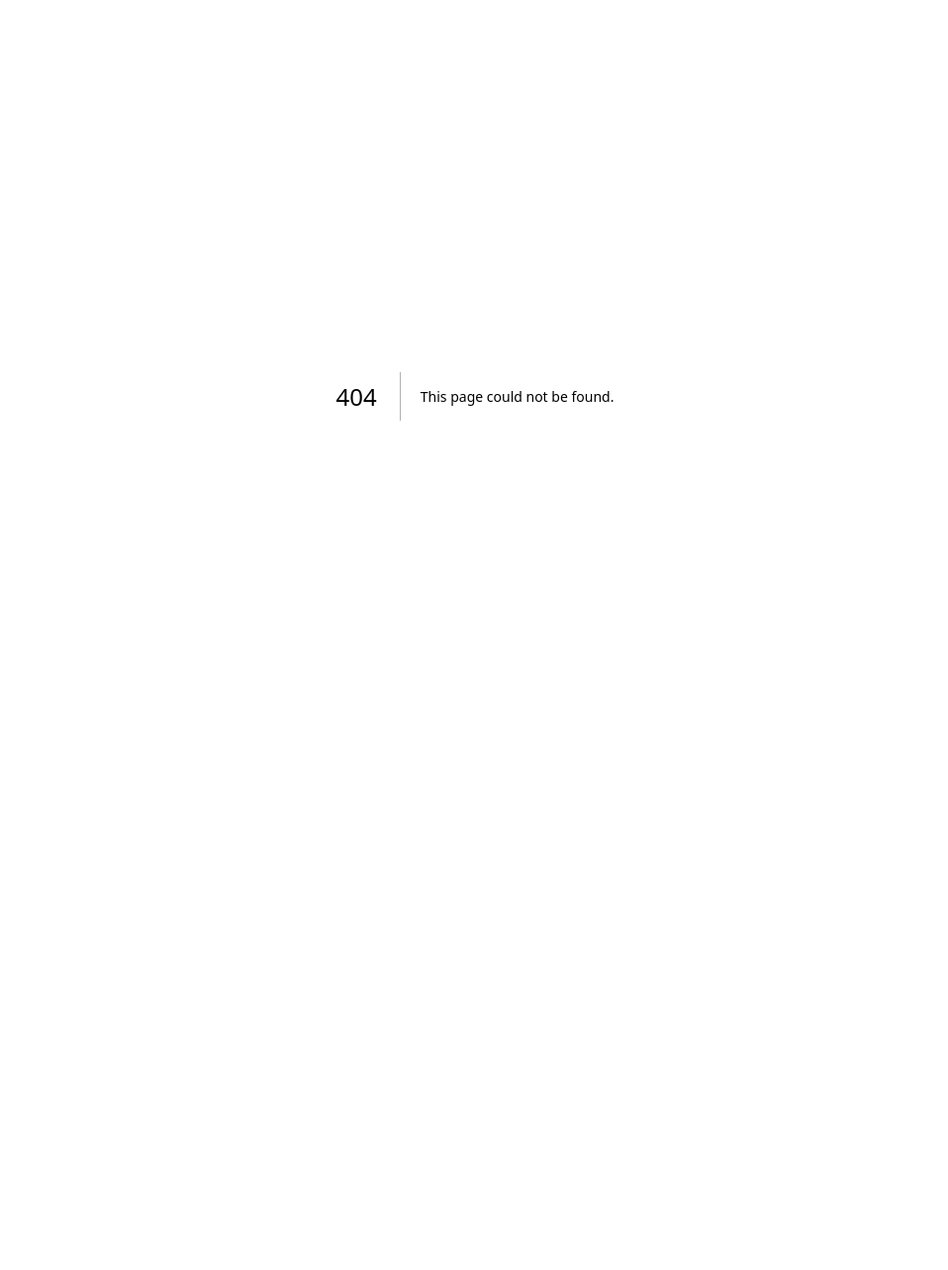
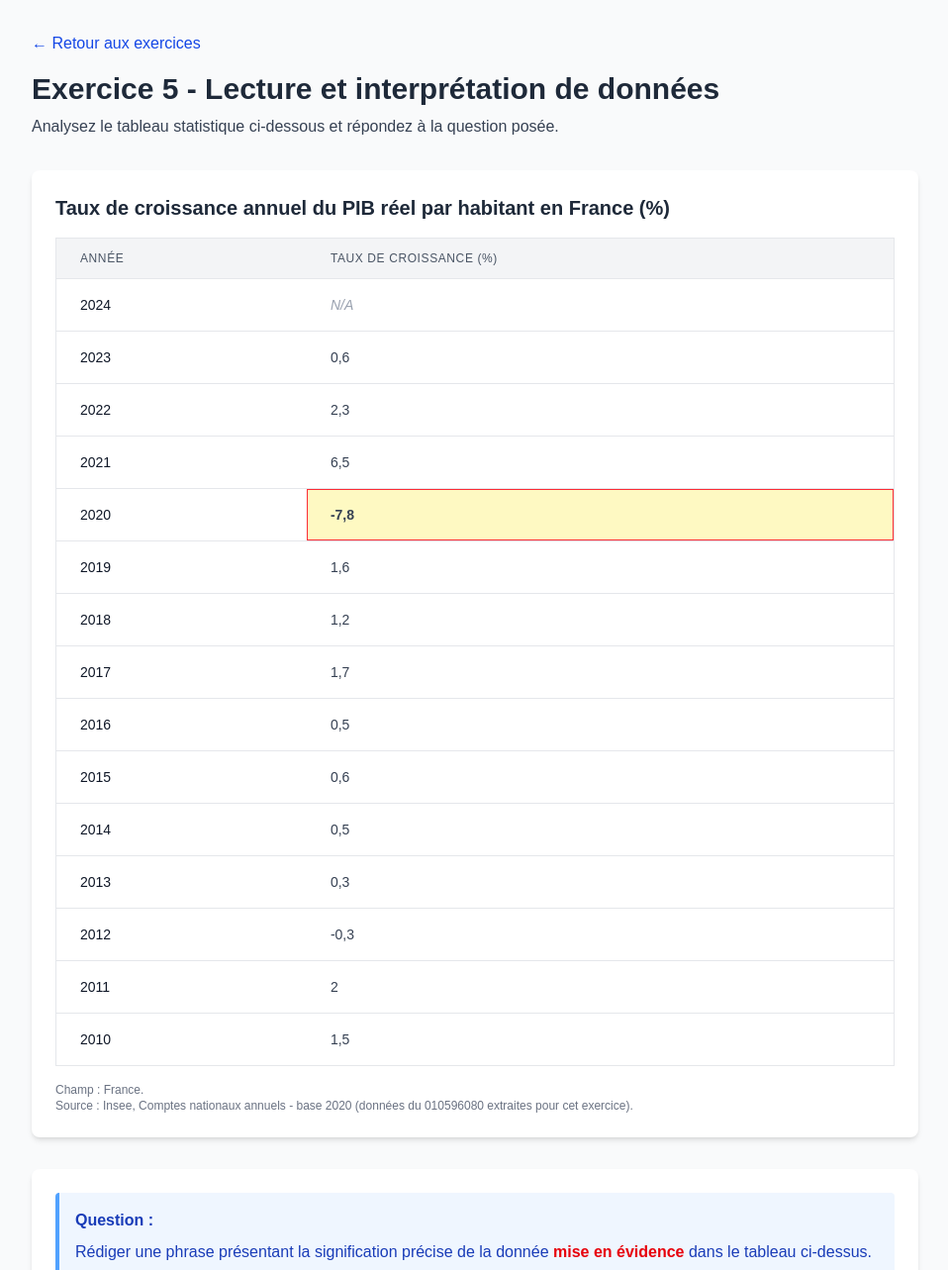
Before and after one commit to paulgy/projet_gy, a Next.js app: page /exercices/exercice5 in a window 1280 px wide. Before the commit this address had no page. Shown: the top 1283 px of the page at 99% size, without its empty margins (160-1118 px from the left). Before the commit the page ends 800 px from the top, so only its background shows below. Built offline with nearby package versions, Linux system fonts and the light colour scheme.

Commit message:
premier diaporama

```diff
--- /dev/null
+++ b/src/app/exercices/exercice5/page.tsx
@@ -0,0 +1,232 @@
+"use client"; // Nécessaire pour utiliser useState
+
+import React, { useState } from "react"; // Import useState
+import Link from "next/link"; // Import Link pour la navigation
+
+// Interface pour typer nos données de croissance (inchangée)
+interface GrowthData {
+  year: string;
+  value: number | null;
+  code: string;
+}
+
+// Données CSV brutes (inchangées)
+const rawCsvData = `
+"Libellé";"Taux de croissance annuelle du PIB réel par habitant";"Codes"
+"idBank";"010596080";""
+"Dernière mise à jour";"17/02/2025 15:00";""
+"Période";"";""
+"2024";"";"O"
+"2023";"0.6";"A"
+"2022";"2.3";"P"
+"2021";"6.5";"A"
+"2020";"-7.8";"A"
+"2019";"1.6";"A"
+"2018";"1.2";"A"
+"2017";"1.7";"A"
+"2016";"0.5";"A"
+"2015";"0.6";"A"
+"2014";"0.5";"A"
+"2013";"0.3";"A"
+"2012";"-0.3";"A"
+"2011";"2.0";"A"
+"2010";"1.5";"A"
+`;
+
+// Fonction de parsing CSV (inchangée)
+const parseGrowthData = (csv: string): GrowthData[] => {
+  const lines = csv.trim().split("\n");
+  const dataLines = lines.slice(4);
+  const data: GrowthData[] = dataLines
+    .map((line) => {
+      const parts = line
+        .match(/(?:\"([^\"]*)\"|([^;]+))/g)
+        ?.map((part) => part.replace(/^\"|\"$/g, ""));
+      if (parts && parts.length >= 2) {
+        const year = parts[0];
+        const valueStr = parts[1];
+        const code = parts[2] || "";
+        if (!isNaN(parseInt(year))) {
+          const value =
+            valueStr === "" || isNaN(parseFloat(valueStr))
+              ? null
+              : parseFloat(valueStr);
+          return { year, value, code };
+        }
+      }
+      return null;
+    })
+    .filter((item): item is GrowthData => item !== null);
+  return data;
+};
+
+// Le composant de la page d'exercice
+const ExerciceLectureDonneesPage = () => {
+  // Traitement des données
+  const growthData = parseGrowthData(rawCsvData);
+  const highlightedYear = "2020";
+
+  // État pour stocker la réponse de l'élève
+  const [studentAnswer, setStudentAnswer] = useState("");
+  // État pour le feedback (étape future)
+  const [feedback, setFeedback] = useState("");
+
+  // Trouver la donnée spécifique (utile pour la future correction)
+  const highlightedDataPoint = growthData.find(
+    (d) => d.year === highlightedYear
+  );
+  const expectedSentenceStart = `En ${highlightedYear}, le taux de croissance annuel du PIB réel par habitant en France`; // Exemple pour la correction future
+
+  // Fonction pour gérer la soumission (étape future)
+  const handleSubmit = () => {
+    console.log("Réponse soumise :", studentAnswer);
+    // Logique de correction à implémenter ici
+    // Appel à l'API IA, comparaison, etc.
+    // setFeedback(...)
+  };
+
+  return (
+    // Structure globale inspirée de exercice2
+    <div className="min-h-screen py-8 px-4 bg-gray-50">
+      <div className="max-w-4xl mx-auto">
+        {" "}
+        {/* Ajusté max-w pour un tableau moins large */}
+        {/* En-tête */}
+        <div className="mb-8">
+          <div className="flex items-center mb-4">
+            {/* Lien de retour - Adaptez le href si nécessaire */}
+            <Link
+              href="/exercices"
+              className="text-blue-700 hover:text-blue-900 mr-3 font-medium"
+            >
+              &larr; Retour aux exercices
+            </Link>
+          </div>
+          <h1 className="text-3xl font-bold text-gray-800 mb-2">
+            Exercice 5 - Lecture et interprétation de données
+          </h1>
+          <p className="text-gray-700">
+            Analysez le tableau statistique ci-dessous et répondez à la question
+            posée.
+          </p>
+          {/* Pourrait afficher des indicateurs comme dans exercice2 si besoin */}
+          {/* <div className="flex justify-end items-center mt-4 space-x-4"> ... </div> */}
+        </div>
+        {/* Section Tableau */}
+        <div className="bg-white p-6 rounded-lg shadow-md mb-8">
+          <h2 className="text-xl font-semibold mb-4 text-gray-800">
+            Taux de croissance annuel du PIB réel par habitant en France (%)
+          </h2>
+          <div className="overflow-x-auto">
+            {/* Application de styles Tailwind similaires à ceux qu'on pourrait attendre pour un tableau propre */}
+            <table className="min-w-full divide-y divide-gray-200 border border-gray-200">
+              <thead className="bg-gray-100">
+                <tr>
+                  <th
+                    scope="col"
+                    className="px-6 py-3 text-left text-xs font-medium text-gray-600 uppercase tracking-wider"
+                  >
+                    Année
+                  </th>
+                  <th
+                    scope="col"
+                    className="px-6 py-3 text-left text-xs font-medium text-gray-600 uppercase tracking-wider"
+                  >
+                    Taux de croissance (%)
+                  </th>
+                </tr>
+              </thead>
+              <tbody className="bg-white divide-y divide-gray-200">
+                {growthData.map((data) => (
+                  <tr key={data.year} className="hover:bg-gray-50">
+                    <td className="px-6 py-4 whitespace-nowrap text-sm font-medium text-gray-900">
+                      {data.year}
+                    </td>
+                    <td
+                      className={`px-6 py-4 whitespace-nowrap text-sm text-gray-700 ${
+                        data.year === highlightedYear
+                          ? "bg-yellow-100 font-bold ring-1 ring-inset ring-red-500" // Style de surlignage ajusté
+                          : ""
+                      }`}
+                    >
+                      {data.value !== null ? (
+                        data.value.toLocaleString("fr-FR")
+                      ) : (
+                        <span className="text-gray-400 italic">N/A</span>
+                      )}
+                    </td>
+                  </tr>
+                ))}
+              </tbody>
+            </table>
+          </div>
+          <div className="mt-4 text-xs text-gray-500 text-left">
+            <p>Champ : France.</p>
+            <p>
+              Source : Insee, Comptes nationaux annuels - base 2020 (données du{" "}
+              {rawCsvData.split("\n")[2].split(";")[1].replace(/"/g, "")}{" "}
+              extraites pour cet exercice).
+            </p>
+            {/* Ajout dynamique de la date de màj depuis le CSV */}
+          </div>
+        </div>
+        {/* Section Question et Réponse */}
+        <div className="bg-white p-6 rounded-lg shadow-md">
+          <div
+            className="bg-blue-50 border-l-4 border-blue-400 text-blue-800 p-4 mb-6 rounded"
+            role="alert"
+          >
+            <p className="font-bold mb-2">Question :</p>
+            <p>
+              Rédiger une phrase présentant la signification précise de la
+              donnée{" "}
+              <strong className="text-red-600 font-semibold">
+                mise en évidence
+              </strong>{" "}
+              dans le tableau ci-dessus.
+            </p>
+            <p className="text-sm mt-1 italic">
+              Indice : Pensez à mentionner l'indicateur, l'année, la zone
+              géographique (implicite ici : France) et la valeur.
+            </p>
+          </div>
+
+          <div>
+            <label
+              htmlFor="studentAnswer"
+              className="block text-sm font-medium text-gray-700 mb-1"
+            >
+              Votre phrase :
+            </label>
+            <textarea
+              id="studentAnswer"
+              rows={3} // Réduit un peu la taille
+              className="shadow-sm focus:ring-indigo-500 focus:border-indigo-500 block w-full sm:text-sm border-gray-300 rounded-md p-2 border" // Assure une bordure visible
+              placeholder="Écrivez ici votre phrase..."
+              value={studentAnswer}
+              onChange={(e) => setStudentAnswer(e.target.value)}
+            ></textarea>
+          </div>
+
+          {/* Bouton de soumission - Pour l'instant, il ne fait qu'afficher en console */}
+          <button
+            onClick={handleSubmit}
+            className="mt-4 px-4 py-2 bg-blue-600 text-white text-sm font-medium rounded-md hover:bg-blue-700 focus:outline-none focus:ring-2 focus:ring-offset-2 focus:ring-blue-500"
+          >
+            Vérifier ma réponse (Bientôt disponible)
+          </button>
+
+          {/* Zone de feedback (pour plus tard) */}
+          {feedback && (
+            <div className="mt-4 p-4 bg-green-100 text-green-800 rounded-md">
+              <p className="font-semibold">Correction :</p>
+              <p>{feedback}</p>
+            </div>
+          )}
+        </div>
+      </div>
+    </div>
+  );
+};
+
+export default ExerciceLectureDonneesPage;
--- a/src/app/page.tsx
+++ b/src/app/page.tsx
@@ -7,7 +7,7 @@ export default function Home() {
       {/* Bouton Diaporama discret en haut à droite */}
       <div className="absolute top-4 right-4">
         <Link
-          href="/diaporama"
+          href="https://diaporamas.gyselinck.fr"
           className="px-3 py-1.5 bg-indigo-600 text-white text-sm rounded-md hover:bg-indigo-700 transition-colors flex items-center shadow-sm"
         >
           <svg
```
